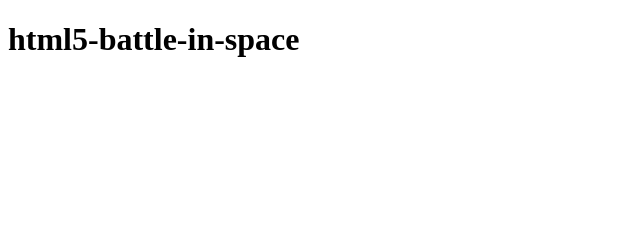
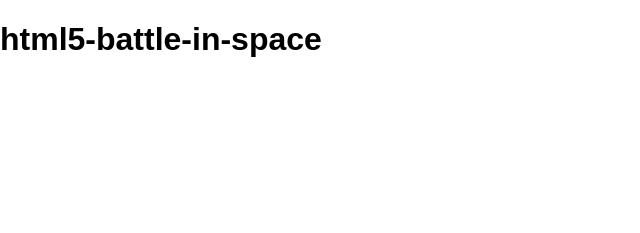
Before and after one commit to enjoy-games/html5-battle-in-space, a plain HTML site: page index.html in a window 1280 px wide. Shown: the whole page, without its empty margins (0-640 px from the left). Drawn offline with Linux system fonts and the light colour scheme.

Commit message:
Fix typo: CSS did not load.

```diff
--- a/index.html
+++ b/index.html
@@ -5,7 +5,7 @@
 
 	<title>html5-battle-in-space</title>
 
-	<link rel="styleheet" href="css/normalize-2.0.1.css">
+	<link rel="stylesheet" href="css/normalize-2.0.1.css">
 
 	<script src="js/libs/mootools-core-1.4.5-full-compat-yc.js"></script>
 	<script data-main="js/html5-battle-in-space.main" src="js/require-2.1.2.js"></script>
```
